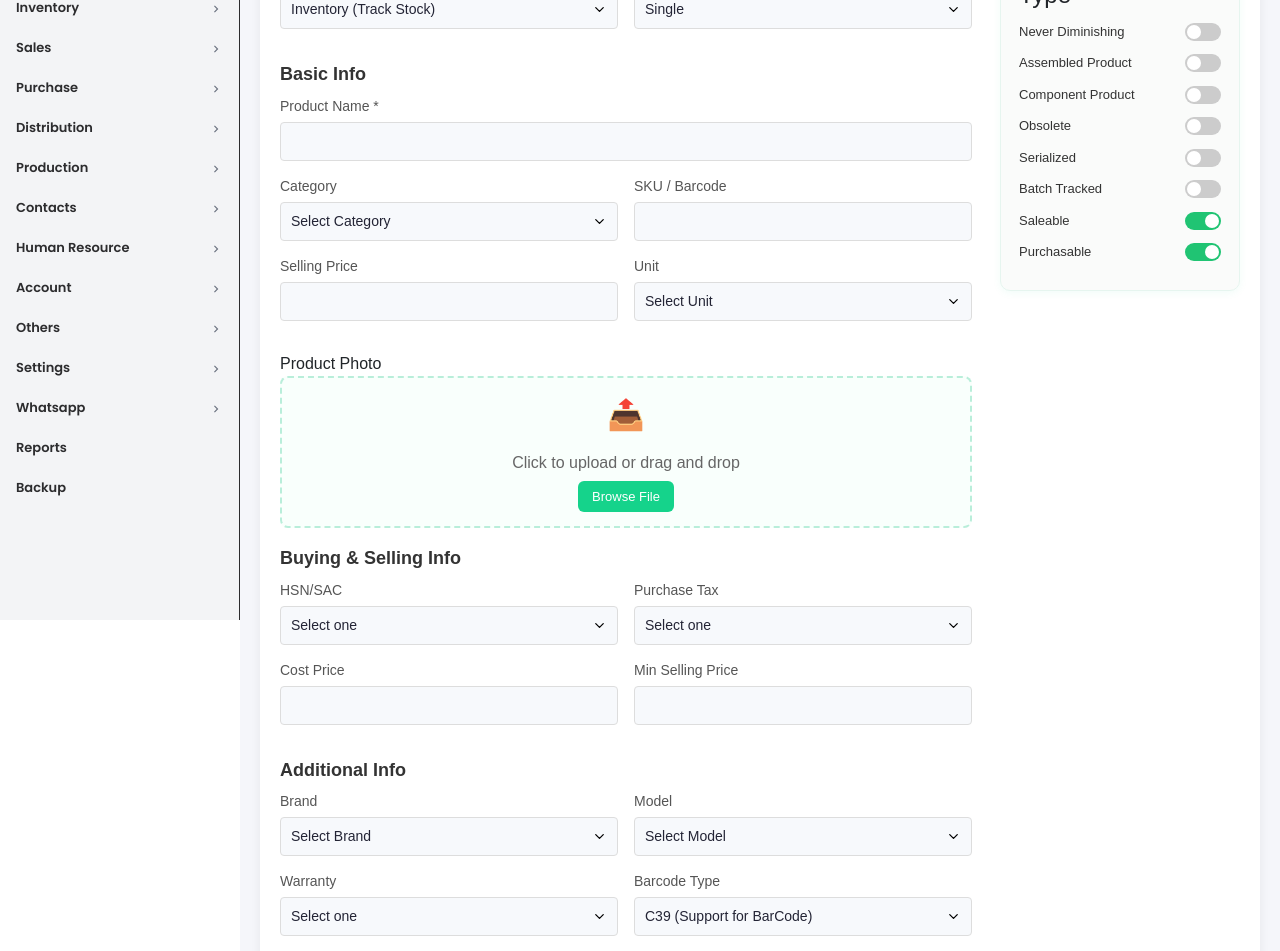
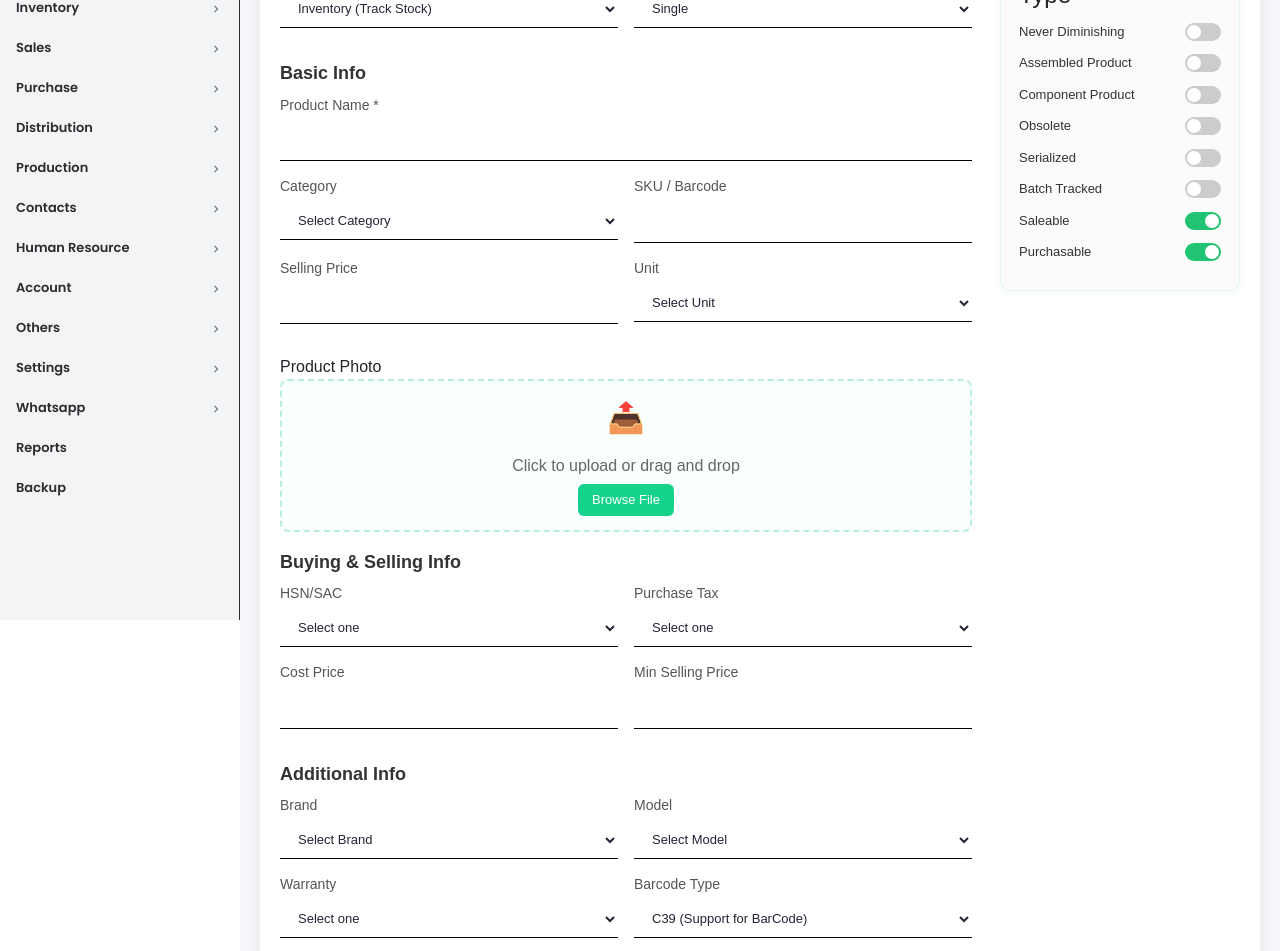
Before and after one commit to RaibsTechnologies/ERP, a React (Vite) app: page /addproduct in a window 1280 px wide. Shown: the part 180-1131 px from the top of the page. Built offline with nearby package versions, Linux system fonts and the light colour scheme.

Commit message:
finish the overall style of the product component

```diff
--- a/src/Components_temp/Product/AddProduct/AddProduct.jsx
+++ b/src/Components_temp/Product/AddProduct/AddProduct.jsx
@@ -87,7 +87,7 @@ const AddProduct = () => {
                 name="categorize"
                 value={form.categorize}
                 onChange={handleChange}
-                className="input"
+                className="product-search_input"
               >
                 <option>Inventory (Track Stock)</option>
                 <option>Non-Inventory</option>
@@ -100,7 +100,7 @@ const AddProduct = () => {
                 name="productType"
                 value={form.productType}
                 onChange={handleChange}
-                className="input"
+                className="product-search_input"
               >
                 <option>Single</option>
                 <option>Variant</option>
@@ -117,7 +117,7 @@ const AddProduct = () => {
               name="productName"
               value={form.productName}
               onChange={handleChange}
-              className="input"
+              className="product-search_input"
             />
           </div>
 
@@ -128,7 +128,7 @@ const AddProduct = () => {
                 name="category"
                 value={form.category}
                 onChange={handleChange}
-                className="input"
+                className="product-search_input"
               >
                 <option value="">Select Category</option>
                 <option value="Electronics">Electronics</option>
@@ -142,7 +142,7 @@ const AddProduct = () => {
                 name="sku"
                 value={form.sku}
                 onChange={handleChange}
-                className="input"
+                className="product-search_input"
               />
             </div>
           </div>
@@ -155,7 +155,7 @@ const AddProduct = () => {
                 name="sellingPrice"
                 value={form.sellingPrice}
                 onChange={handleChange}
-                className="input"
+                className="product-search_input"
               />
             </div>
             <div className="inputGroup">
@@ -164,7 +164,7 @@ const AddProduct = () => {
                 name="unit"
                 value={form.unit}
                 onChange={handleChange}
-                className="input"
+                className="product-search_input"
               >
                 <option value="">Select Unit</option>
                 <option value="Piece">Piece</option>
@@ -186,7 +186,7 @@ const AddProduct = () => {
                 name="hsnSac"
                 value={form.hsnSac}
                 onChange={handleChange}
-                className="input"
+                className="product-search_input"
               >
                 <option value="">Select one</option>
                 <option value="HSN1234">HSN1234</option>
@@ -199,7 +199,7 @@ const AddProduct = () => {
                 name="purchaseTax"
                 value={form.purchaseTax}
                 onChange={handleChange}
-                className="input"
+                className="product-search_input"
               >
                 <option value="">Select one</option>
                 <option value="5%">GST 5%</option>
@@ -216,7 +216,7 @@ const AddProduct = () => {
                 name="costPrice"
                 value={form.costPrice}
                 onChange={handleChange}
-                className="input"
+                className="product-search_input"
               />
             </div>
             <div className="inputGroup">
@@ -226,7 +226,7 @@ const AddProduct = () => {
                 name="minSellingPrice"
                 value={form.minSellingPrice}
                 onChange={handleChange}
-                className="input"
+                className="product-search_input"
               />
             </div>
           </div>
@@ -239,7 +239,7 @@ const AddProduct = () => {
           <div className="inlineRow">
             <div className="inputGroup">
               <label>Brand</label>
-              <select name="brand" value={form.brand} onChange={handleChange} className="input">
+              <select name="brand" value={form.brand} onChange={handleChange} className="product-search_input">
                 <option value="">Select Brand</option>
                 <option value="Brand1">Brand 1</option>
                 <option value="Brand2">Brand 2</option>
@@ -248,7 +248,7 @@ const AddProduct = () => {
 
             <div className="inputGroup">
               <label>Model</label>
-              <select name="model" value={form.model} onChange={handleChange} className="input">
+              <select name="model" value={form.model} onChange={handleChange} className="product-search_input">
                 <option value="">Select Model</option>
                 <option value="Model1">Model 1</option>
                 <option value="Model2">Model 2</option>
@@ -259,7 +259,7 @@ const AddProduct = () => {
           <div className="inlineRow">
             <div className="inputGroup">
               <label>Warranty</label>
-              <select name="warranty" value={form.warranty} onChange={handleChange} className="input">
+              <select name="warranty" value={form.warranty} onChange={handleChange} className="product-search_input">
                 <option value="">Select one</option>
                 <option value="6 months">6 Months</option>
                 <option value="1 year">1 Year</option>
@@ -269,7 +269,7 @@ const AddProduct = () => {
 
             <div className="inputGroup">
               <label>Barcode Type</label>
-              <select name="barcodeType" value={form.barcodeType} onChange={handleChange} className="input">
+              <select name="barcodeType" value={form.barcodeType} onChange={handleChange} className="product-search_input">
                 <option value="C39">C39 (Support for BarCode)</option>
                 <option value="QR">QR Code</option>
               </select>
@@ -285,7 +285,7 @@ const AddProduct = () => {
               name="alertQuantity"
               value={form.alertQuantity}
               onChange={handleChange}
-              className="input"
+              className="product-search_input"
             />
           </div>
           <div className="text-editor">
--- a/src/Components_temp/Product/PrintLabel/PrintLableList.css
+++ /dev/null
@@ -1,108 +0,0 @@
-/* Table Section */
-.label-table-header {
-  display: flex;
-  background: #333;
-  justify-content: space-between;
-  color: white;
-  padding: 10px;
-  border-radius: 6px 6px 0 0;
-  font-weight: bold;
-}
-
-.header-cell {
-  flex: 1;
-  text-align: left;
-  padding: 6px 12px;
-}
-
-.label-table-row {
-  display: flex;
-  border: 1px solid #ddd;
-  border-top: none;
-  justify-content: space-between;
-  padding: 10px;
-  border-radius: 0 0 6px 6px;
-}
-
-.cell {
-  flex: 1;
-  display: flex;
-  align-items: center;
-  justify-content: center;
-  padding: 6px 12px;
-}
-
-
-
-/* Action buttons */
-.action-buttons {
-  display: flex;
-  gap: 8px;
-  justify-content: flex-start;
-}
-
-.delete-btn,
-.drag-btn {
-  background: none;
-  border: none;
-  font-size: 18px;
-  cursor: pointer;
-}
-
-/* Info section */
-.info-title {
-  margin: 20px 0 10px;
-  font-weight: bold;
-  color: #333;
-}
-
-.info-grid {
-  display: grid;
-  grid-template-columns: repeat(2, 1fr);
-  gap: 20px;
-}
-
-.info-item {
-  border: 1px solid #eee;
-  padding: 12px;
-  border-radius: 6px;
-  background: #fafafa;
-}
-
-.info-item label {
-  display: block;
-  margin-bottom: 6px;
-  font-weight: 500;
-}
-
-
-.info-select {
-  width: 100%;
-  padding: 6px;
-  margin-bottom: 8px;
-}
-
-/* Barcode Section */
-.barcode-select {
-  width: 100%;
-  padding: 8px;
-  border-radius: 4px;
-  border: 1px solid #ccc;
-  margin-bottom: 16px;
-}
-
-.barcode-title {
-  display: flex;
-  align-items: center;
-  gap: 6px;
-}
-
-.barcode-size {
-  display: flex;
-  gap: 20px;
-  margin-bottom: 20px;
-}
-
-.barcode-item {
-  flex: 1;
-}
--- a/src/Components_temp/Product/PrintLabel/PrintLableList.jsx
+++ b/src/Components_temp/Product/PrintLabel/PrintLableList.jsx
@@ -1,5 +1,5 @@
 import React, { useState } from "react";
-import "./PrintLableList.css";
+// import "./PrintLableList.css";
 import "../Product.css"; // Common product styles
 
 function PrintLabel() {
--- a/src/Components_temp/Product/Product.css
+++ b/src/Components_temp/Product/Product.css
@@ -98,7 +98,7 @@
   justify-content: space-between;
   gap: 0px;
   padding: 6px 12px;
-  background: #fff;
+  /* background: #fff; */
   max-width: 280px;
   /* flex: 1; */
   transition: all 0.2s ease;
@@ -555,3 +555,117 @@ select.input {
   font-size: 14px;
   resize: vertical;
 }
+
+
+/* ************************************************************************** */
+
+/* Print Label Section */
+
+/* Table Section */
+.label-table-header {
+  display: flex;
+  background: #333;
+  justify-content: space-between;
+  color: white;
+  padding: 10px;
+  border-radius: 6px 6px 0 0;
+  font-weight: bold;
+}
+
+.header-cell {
+  flex: 1;
+  text-align: left;
+  padding: 6px 12px;
+}
+
+.label-table-row {
+  display: flex;
+  border: 1px solid #ddd;
+  border-top: none;
+  justify-content: space-between;
+  padding: 10px;
+  border-radius: 0 0 6px 6px;
+}
+
+.cell {
+  flex: 1;
+  display: flex;
+  align-items: center;
+  justify-content: center;
+  padding: 6px 12px;
+}
+
+
+
+/* Action buttons */
+.action-buttons {
+  display: flex;
+  gap: 8px;
+  justify-content: flex-start;
+}
+
+.delete-btn,
+.drag-btn {
+  background: none;
+  border: none;
+  font-size: 18px;
+  cursor: pointer;
+}
+
+/* Info section */
+.info-title {
+  margin: 20px 0 10px;
+  font-weight: bold;
+  color: #333;
+}
+
+.info-grid {
+  display: grid;
+  grid-template-columns: repeat(2, 1fr);
+  gap: 20px;
+}
+
+.info-item {
+  border: 1px solid #eee;
+  padding: 12px;
+  border-radius: 6px;
+  background: #fafafa;
+}
+
+.info-item label {
+  display: block;
+  margin-bottom: 6px;
+  font-weight: 500;
+}
+
+
+.info-select {
+  width: 100%;
+  padding: 6px;
+  margin-bottom: 8px;
+}
+
+/* Barcode Section */
+.barcode-select {
+  width: 100%;
+  padding: 8px;
+  border-radius: 4px;
+  border: 1px solid #ccc;
+  margin-bottom: 16px;
+}
+
+.barcode-title {
+  display: flex;
+  align-items: center;
+  gap: 6px;
+}
+
+.barcode-size {
+  display: flex;
+  gap: 20px;
+  margin-bottom: 20px;
+}
+
+.barcode-item {
+  flex: 1;
+}
```
